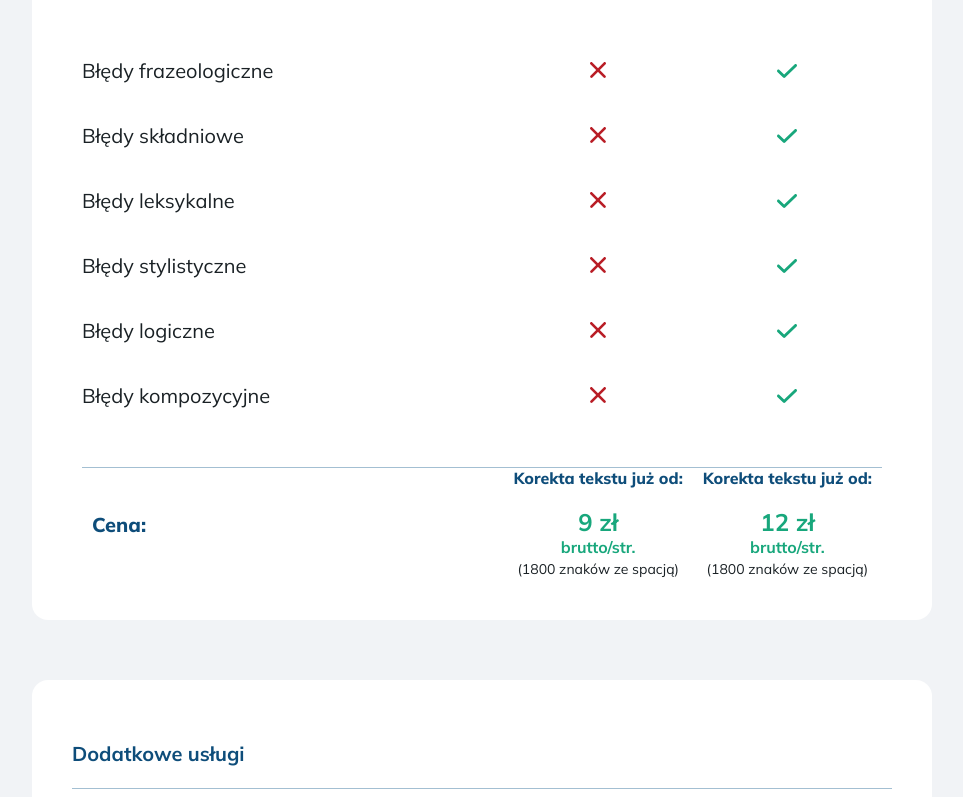
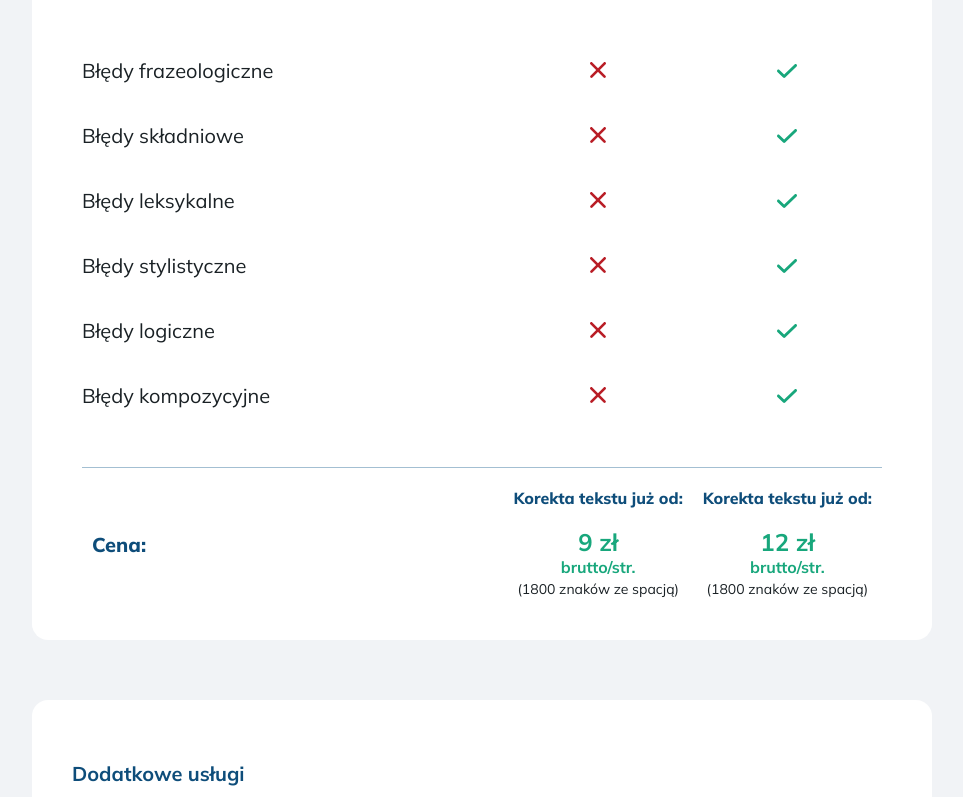
Before and after one commit to szymekSKKJ/atelier_redakcji, a Next.js app: page /priceList in a window 1280 px wide. Shown: the part 897-1694 px from the top of the page, without its empty margins (158-1121 px from the left). Built offline with nearby package versions, Linux system fonts and the light colour scheme.

Commit message:
Added padding to summary in section23

```diff
--- a/src/components/sections/Section23/styles.module.scss
+++ b/src/components/sections/Section23/styles.module.scss
@@ -75,6 +75,7 @@
 
         tr.separator {
           height: 40px;
+          background-color: darkcyan;
         }
 
         tr.summary {
@@ -84,7 +85,7 @@
             font-size: 16px;
             font-weight: 800;
             color: #0e4d7a;
-            padding: 0px 10px 0px 10px;
+            padding: 20px 10px 0px 10px;
 
             &:first-child {
               font-size: 20px;
```
